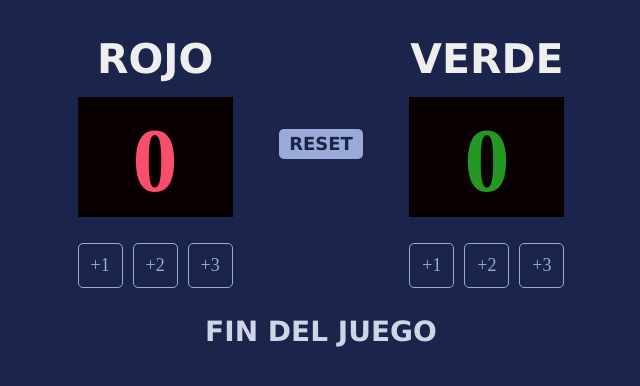
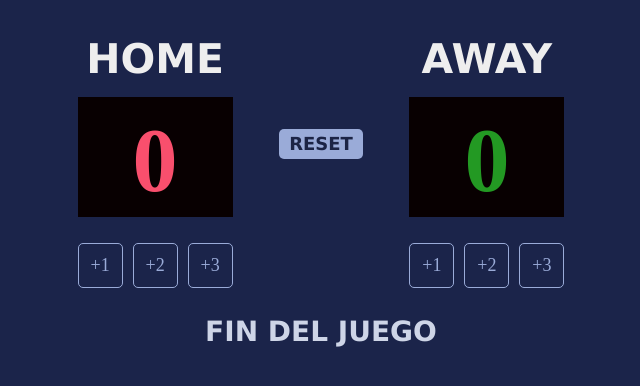
Before and after one commit to Bignarem/basketball-scoreboard, a plain HTML site: page index.html in a window 1280 px wide. Shown: the whole page, without its empty margins (319-959 px from the left). Drawn offline with nearby package versions, Linux system fonts and the light colour scheme; a web font is replaced by a local one.

Commit message:
Update html file
Change Rojo for Home and Verde for Away

```diff
--- a/index.html
+++ b/index.html
@@ -6,7 +6,7 @@
     <body>
         <div class="container">
             <div class="estilo">
-                <h3>ROJO</h3>
+                <h3>HOME</h3>
                 <div class="score">
                     <p id="home-points">0</p>
                 </div>
@@ -18,7 +18,7 @@
             </div>
             <button id="reset-btn" onclick="reset()">RESET</button>
             <div>
-                <h3>VERDE</h3>
+                <h3>AWAY</h3>
                 <div class="score">
                     <p id="guest-points">0</p>
                 </div>
```
